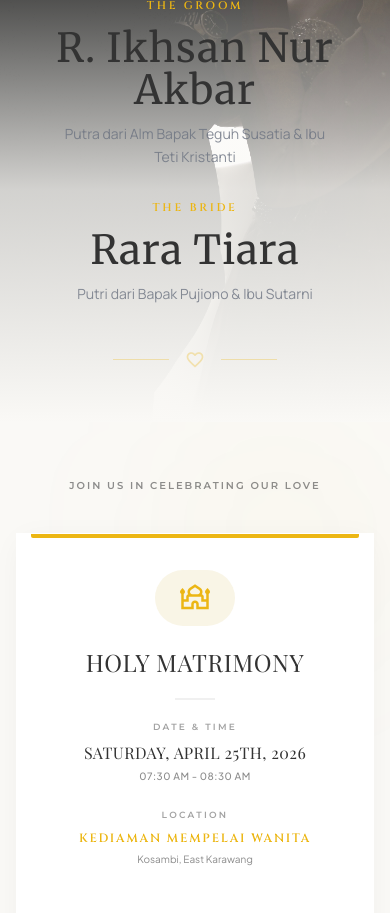
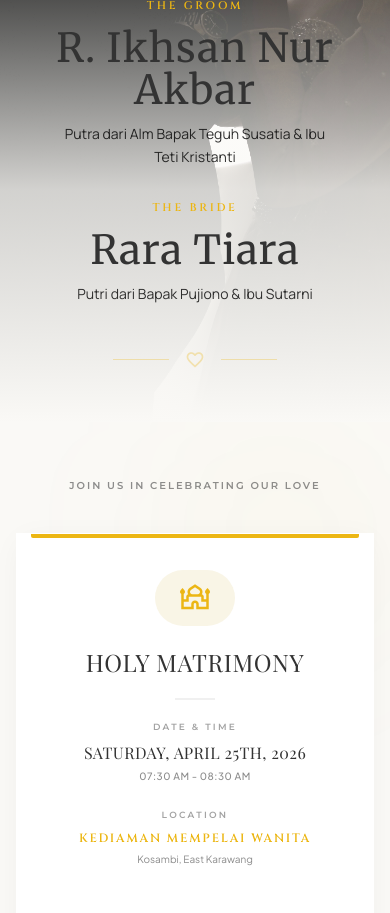
Before and after one commit to tasyahan/WeddingInvitations-Ikhsan-Rara, a React (Vite) app: page / in a window 390 px wide. Shown: the part 1700-2613 px from the top of the page. Built offline with nearby package versions, Linux system fonts and the light colour scheme; a web font is replaced by a local one.

Commit message:
feat: change color couple

```diff
--- a/components/WeddingSections.tsx
+++ b/components/WeddingSections.tsx
@@ -142,11 +142,11 @@ export const CoupleSection = () => {
                       The Groom
                     </span>
 
-                    <h3 className={nameClass + " mb-3 sm:mb-4"}>
+                    <h3 className={nameClass + " text-black sm:text-text-main mb-3 sm:mb-4"}>
                       R. Ikhsan Nur Akbar
                     </h3>
 
-                    <p className="font-display text-sm text-text-muted leading-relaxed max-w-[32ch] mx-auto opacity-80">
+                    <p className="font-display text-sm text-black sm:text-text-muted leading-relaxed max-w-[32ch] mx-auto opacity-80">
                       Putra dari Alm Bapak Teguh Susatia &amp; Ibu Teti Kristanti
                     </p>
                   </div>
@@ -161,7 +161,7 @@ export const CoupleSection = () => {
 
                     <h3 className={nameClass + " mb-3 sm:mb-4"}>Rara Tiara</h3>
 
-                    <p className="font-display text-sm text-text-muted leading-relaxed max-w-[32ch] mx-auto opacity-80">
+                    <p className="font-display text-sm text-black sm:text-text-muted leading-relaxed max-w-[32ch] mx-auto opacity-80">
                       Putri dari Bapak Pujiono &amp; Ibu Sutarni
                     </p>
                   </div>
```
